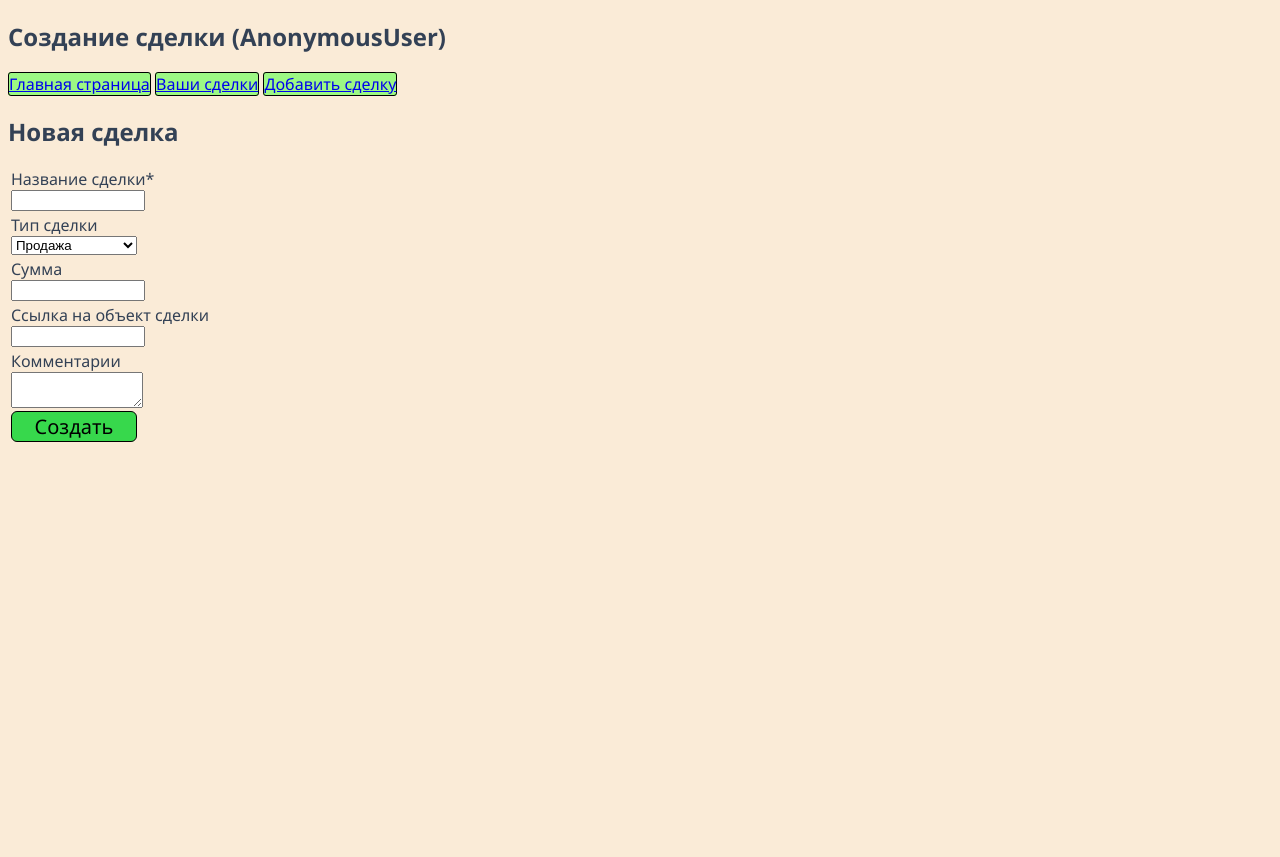
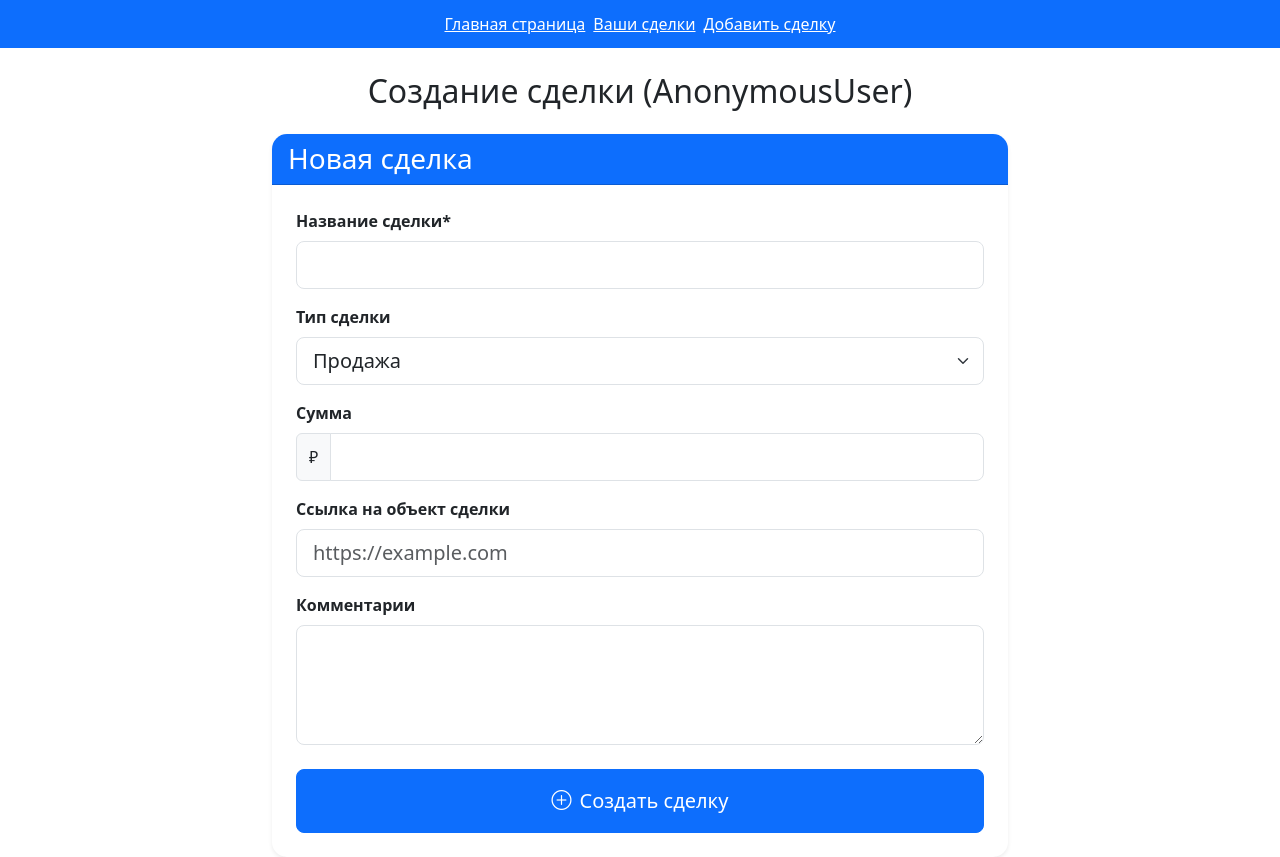
Before and after one commit to StanislavTsyganko/app1, a Django app: template deals/templates/add_deal.html in a window 1280 px wide. Before the commit the page ends 442 px from the top, so only its background shows below. Run offline with Django 5.2, Linux system fonts and the light colour scheme; the template is opened without the code that fills it, so the values that code supplies are empty.

Commit message:
add bootstrap

```diff
--- a/deals/templates/add_deal.html
+++ b/deals/templates/add_deal.html
@@ -1,67 +1,144 @@
 {% extends 'main_page.html' %}
+
+{% block title %}
+    <title>Page to add deals</title>
+{% endblock %}
+
 {% block user %}
-    <h2>Создание сделки ({{ user }})</h2>
+    <div class="container mt-4">
+        <h2 class="text-center mb-4">Создание сделки ({{ user }})</h2>
+    </div>
 {% endblock %}
 
 {% block content %}
-
-    <h2>Новая сделка</h2>
-    <form id="dealForm">
-        {% csrf_token %}
-        <div class="field_form">
-            <label>Название сделки*</label>
-            <input type="text" name="title" required  class="field">
+<div class="container">
+    <div class="row justify-content-center">
+        <div class="col-lg-8 col-md-10">
+            <div class="card shadow-sm border-0">
+                <div class="card-header bg-primary text-white">
+                    <h3 class="mb-0">Новая сделка</h3>
                 </div>
 
-        <div class="field_form">
-            <label>Тип сделки</label>
-            <select name="type_id" class="field">
+                <div class="card-body p-4">
+                    <form id="dealForm" class="needs-validation" novalidate>
+                        {% csrf_token %}
+
+                        <div class="mb-3">
+                            <label for="title" class="form-label fw-bold">Название сделки*</label>
+                            <input type="text" class="form-control form-control-lg"
+                                   id="title" name="title" required>
+                            <div class="invalid-feedback">Пожалуйста, укажите название сделки</div>
+                        </div>
+
+                        <div class="mb-3">
+                            <label for="type_id" class="form-label fw-bold">Тип сделки</label>
+                            <select class="form-select form-select-lg" id="type_id" name="type_id">
                                 <option value="SALE">Продажа</option>
-                <option value="SALE_PRODUCT">Продажа товара</option>
-                <option value="SALE_SERVICE">Продажа услуги</option>
+                                <option value="GOODS">Продажа товара</option>
+                                <option value="SERVICES">Продажа услуги</option>
                             </select>
                         </div>
 
-        <div class="field_form">
-            <label>Сумма</label>
-            <input type="number" name="amount" class="field">
+                        <div class="mb-3">
+                            <label for="amount" class="form-label fw-bold">Сумма</label>
+                            <div class="input-group">
+                                <span class="input-group-text">₽</span>
+                                <input type="number" class="form-control form-control-lg"
+                                       id="amount" name="amount" step="0.01">
+                            </div>
                         </div>
 
-        <div class="field_form">
-            <label>Ссылка на объект сделки</label>
-            <input type="url" name="url_object" class="field">
+                        <div class="mb-3">
+                            <label for="url_object" class="form-label fw-bold">Ссылка на объект сделки</label>
+                            <input type="url" class="form-control form-control-lg"
+                                   id="url_object" name="url_object" placeholder="https://example.com">
                         </div>
 
-        <div class="field_form">
-            <label>Комментарии</label>
-            <textarea name="comments" class="field"></textarea>
+                        <div class="mb-4">
+                            <label for="comments" class="form-label fw-bold">Комментарии</label>
+                            <textarea class="form-control" id="comments"
+                                      name="comments" rows="3"></textarea>
                         </div>
 
-        <div class="field_form">
-            <button type="submit" class="button_add">Создать</button>
+                        <div class="d-grid">
+                            <button type="submit" class="btn btn-primary btn-lg py-3">
+                                <i class="bi bi-plus-circle me-2"></i>Создать сделку
+                            </button>
+                        </div>
+                    </form>
+                </div>
+            </div>
+        </div>
+    </div>
 </div>
 
-    </form>
+<link href="https://cdn.jsdelivr.net/npm/bootstrap@5.3.0/dist/css/bootstrap.min.css" rel="stylesheet">
+<link rel="stylesheet" href="https://cdn.jsdelivr.net/npm/bootstrap-icons@1.10.0/font/bootstrap-icons.css">
 
 <script>
 document.getElementById('dealForm').addEventListener('submit', async (e) => {
     e.preventDefault();
+    const form = e.target;
 
-            const formData = new FormData(e.target);
+    // Валидация Bootstrap
+    if (!form.checkValidity()) {
+        e.stopPropagation();
+        form.classList.add('was-validated');
+        return;
+    }
+
+    try {
+        const formData = new FormData(form);
         const response = await fetch('{% url "deals:add_deal" %}', {
             method: 'POST',
             body: formData
         });
 
         const result = await response.json();
+
         if (result.status === 'success') {
-                alert(`Сделка #${result.deal_id} успешно создана!`);
+            // Красивое уведомление
+            const alertDiv = document.createElement('div');
+            alertDiv.className = 'alert alert-success alert-dismissible fade show position-fixed top-0 end-0 m-3';
+            alertDiv.innerHTML = `
+                <strong>Успешно!</strong> Сделка #${result.deal_id} создана.
+                <button type="button" class="btn-close" data-bs-dismiss="alert"></button>
+            `;
+            document.body.appendChild(alertDiv);
+
+            // Перенаправление через 1.5 секунды
+            setTimeout(() => {
                 window.location.href = '{% url "deals:deals_list" %}';
+            }, 1500);
+
         } else {
-                alert('Ошибка: ' + (result.error || 'Неизвестная ошибка'));
+            throw new Error(result.error || 'Неизвестная ошибка');
+        }
+    } catch (error) {
+        const alertDiv = document.createElement('div');
+        alertDiv.className = 'alert alert-danger alert-dismissible fade show position-fixed top-0 end-0 m-3';
+        alertDiv.innerHTML = `
+            <strong>Ошибка!</strong> ${error.message}
+            <button type="button" class="btn-close" data-bs-dismiss="alert"></button>
+        `;
+        document.body.appendChild(alertDiv);
     }
 });
 </script>
 
+<!-- Подключение Bootstrap JS -->
+<script src="https://cdn.jsdelivr.net/npm/bootstrap@5.3.0/dist/js/bootstrap.bundle.min.js"></script>
 
+<style>
+    .card {
+        border-radius: 15px;
+        overflow: hidden;
+    }
+    .form-control, .form-select {
+        border-radius: 8px;
+    }
+    textarea.form-control {
+        min-height: 120px;
+    }
+</style>
 {% endblock %}
--- a/deals/views.py
+++ b/deals/views.py
@@ -8,8 +8,9 @@ from views import get_name
 def list(request):
     try:
         bx = request.bitrix_user_token
+
         deals = bx.call_list_method('crm.deal.list', {
-            'filter': {'ASSIGNED_BY_ID': bx.user_id, 'STAGE_ID': 'PREPARATION'},
+            'filter': {'ASSIGNED_BY_ID': bx.user_id, '!STAGE_ID': ['WON', 'LOST']},
             'select': ['ID', 'TITLE', 'STAGE_ID', 'OPPORTUNITY', 'DATE_CREATE', 'UF_CRM_1753952380740'],
             'order': {'DATE_CREATE': 'DESC'},
             'start': 0
--- a/templates/main_page.html
+++ b/templates/main_page.html
@@ -6,22 +6,23 @@
     <meta name="viewport"
           content="width=device-width, user-scalable=no, initial-scale=1.0, maximum-scale=1.0, minimum-scale=1.0">
     <meta http-equiv="X-UA-Compatible" content="ie=edge">
-    <link rel="stylesheet" href="{% static 'css/style.css' %}">
-
+<!--    <link rel="stylesheet" href="{% static 'css/style.css' %}">-->
+    <link href="https://cdn.jsdelivr.net/npm/bootstrap@5.3.0/dist/css/bootstrap.min.css" rel="stylesheet">
     {% block title %}
         <title>Main page</title>
     {% endblock %}
 </head>
 <body>
+
+    <nav class="navbar navbar-expand-lg navbar-light bg-primary justify-content-center">
+        <a href="{% url 'main_page' %}" class="text-white m-1 mr-2">Главная страница</a>
+        <a href="{% url 'deals:deals_list' %}" class="text-white m-1 mr-2">Ваши сделки</a>
+        <a href="{% url 'deals:add_deal' %}" class="text-white m-1">Добавить сделку</a>
+    </nav>
+
     {% block user %}
-        <p> Приветствую, {{ user }}. </p>
+        <p class="fs-3 fw-bold"> Приветствую, {{ user }}. </p>
     {% endblock %}
-
-    <nav>
-        <a href="{% url 'main_page' %}">Главная страница</a>
-        <a href="{% url 'deals:deals_list' %}">Ваши сделки</a>
-        <a href="{% url 'deals:add_deal' %}">Добавить сделку</a>
-    </nav>
 
     {% block content %}
 
```
Also changed, not shown: deals/templates/deals_list.html (+9 -2 lines). Lines whose indentation alone changed are shown as unchanged.
